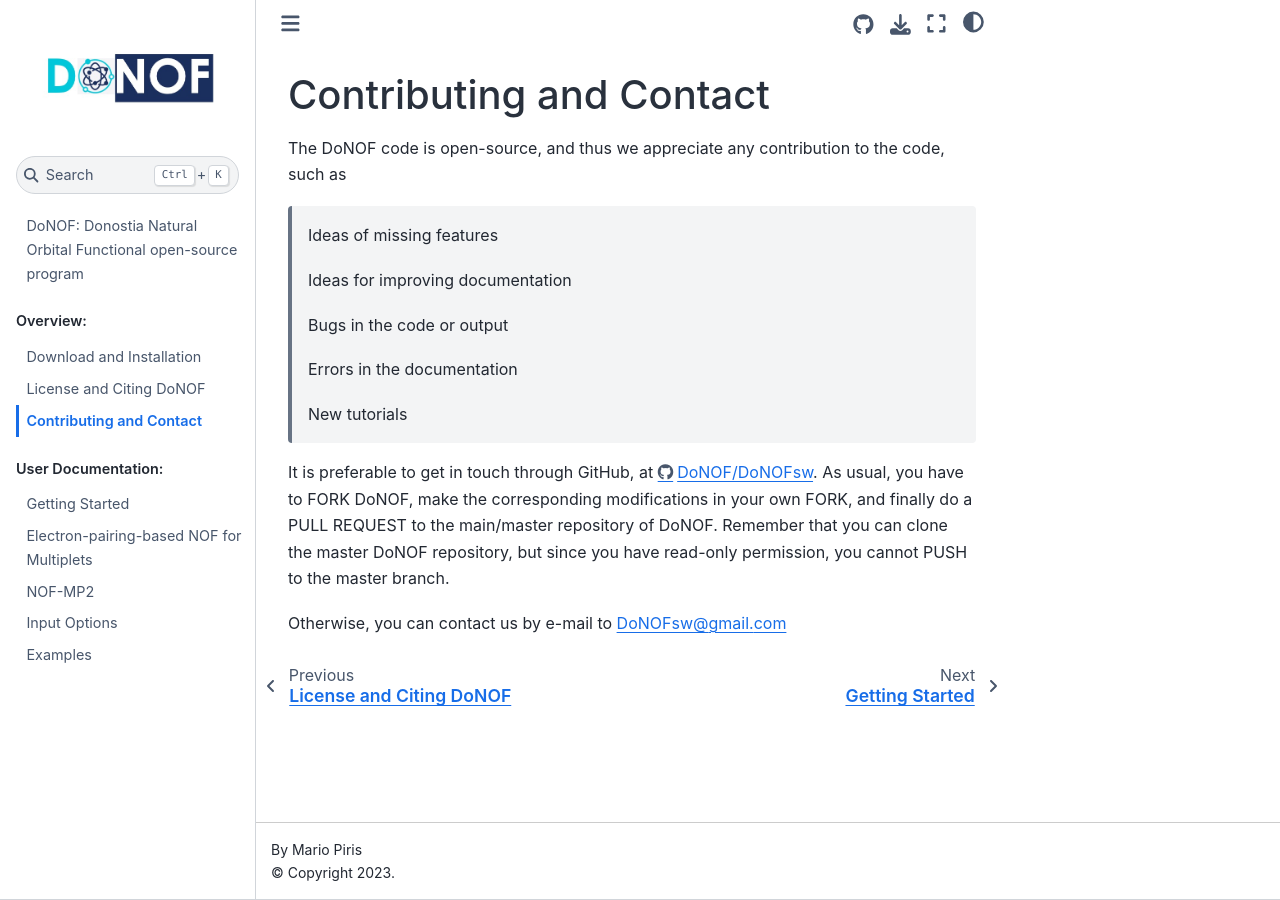
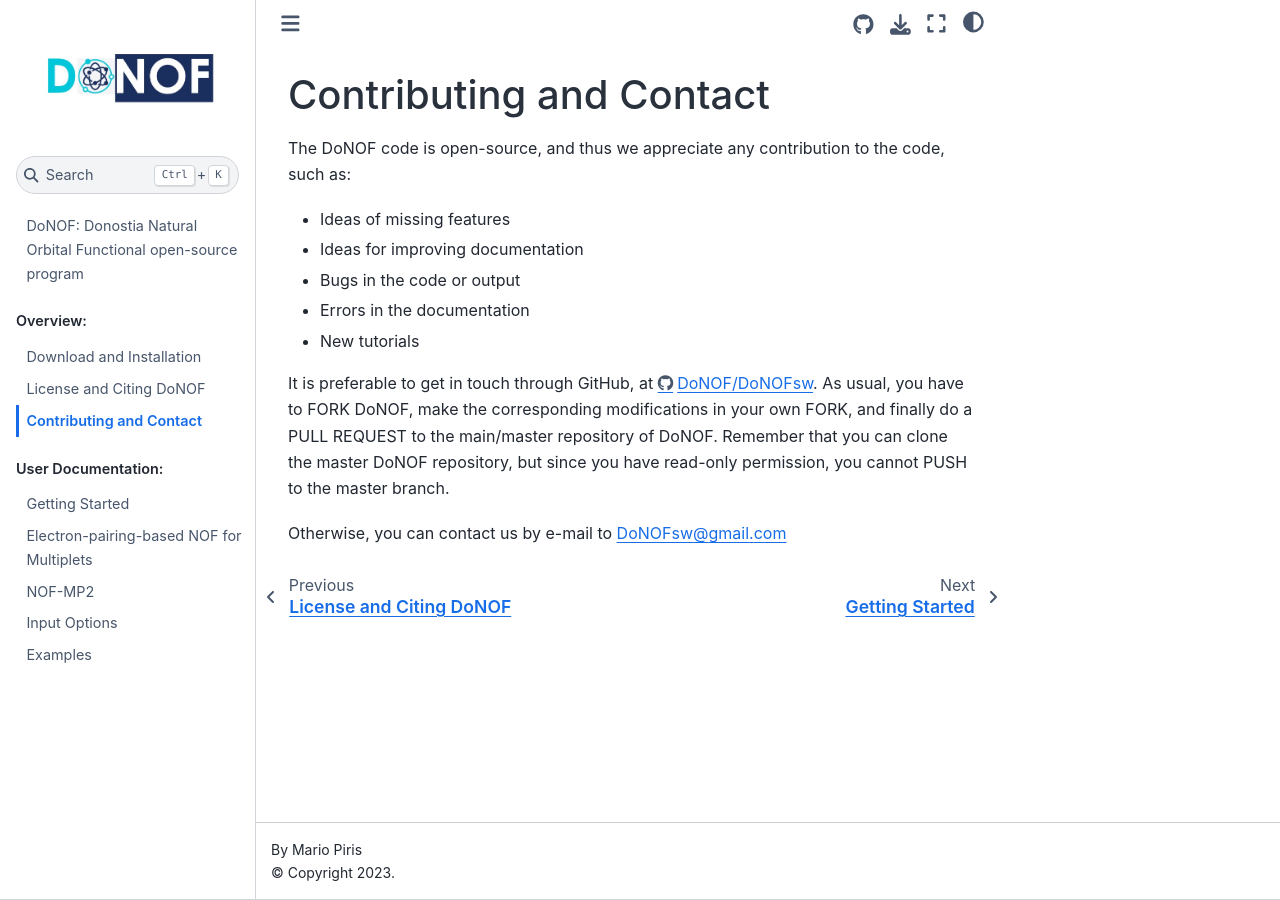
Before and after one commit to DoNOF/DoNOF-Documentation, a Jupyter Book: the page built from docs/Contact.md, in a window 1280 px wide. Built offline with Jupyter Book 1.0.4 settings and Sphinx 7.4.7 and the Sphinx Book theme 1.1.4, drawn with Linux system fonts in a browser that asks for light colours.

```diff
--- a/docs/Contact.rst
+++ b/docs/Contact.md
@@ -1,18 +1,11 @@
-########################
-Contributing and Contact
-########################
+## Contributing and Contact
 
-The DoNOF code is open-source, and thus we appreciate any contribution to the code, such as
-
-    Ideas of missing features
-
-    Ideas for improving documentation
-
-    Bugs in the code or output
-
-    Errors in the documentation
-
-    New tutorials
+The DoNOF code is open-source, and thus we appreciate any contribution to the code, such as:
+- Ideas of missing features
+- Ideas for improving documentation
+- Bugs in the code or output
+- Errors in the documentation
+- New tutorials
 
 It is preferable to get in touch through GitHub, at https://github.com/DoNOF/DoNOFsw. As usual, you have to FORK DoNOF, make the corresponding modifications in your own FORK, and finally do a PULL REQUEST to the main/master repository of DoNOF. Remember that you can clone the master DoNOF repository, but since you have read-only permission, you cannot PUSH to the master branch.
 
```
